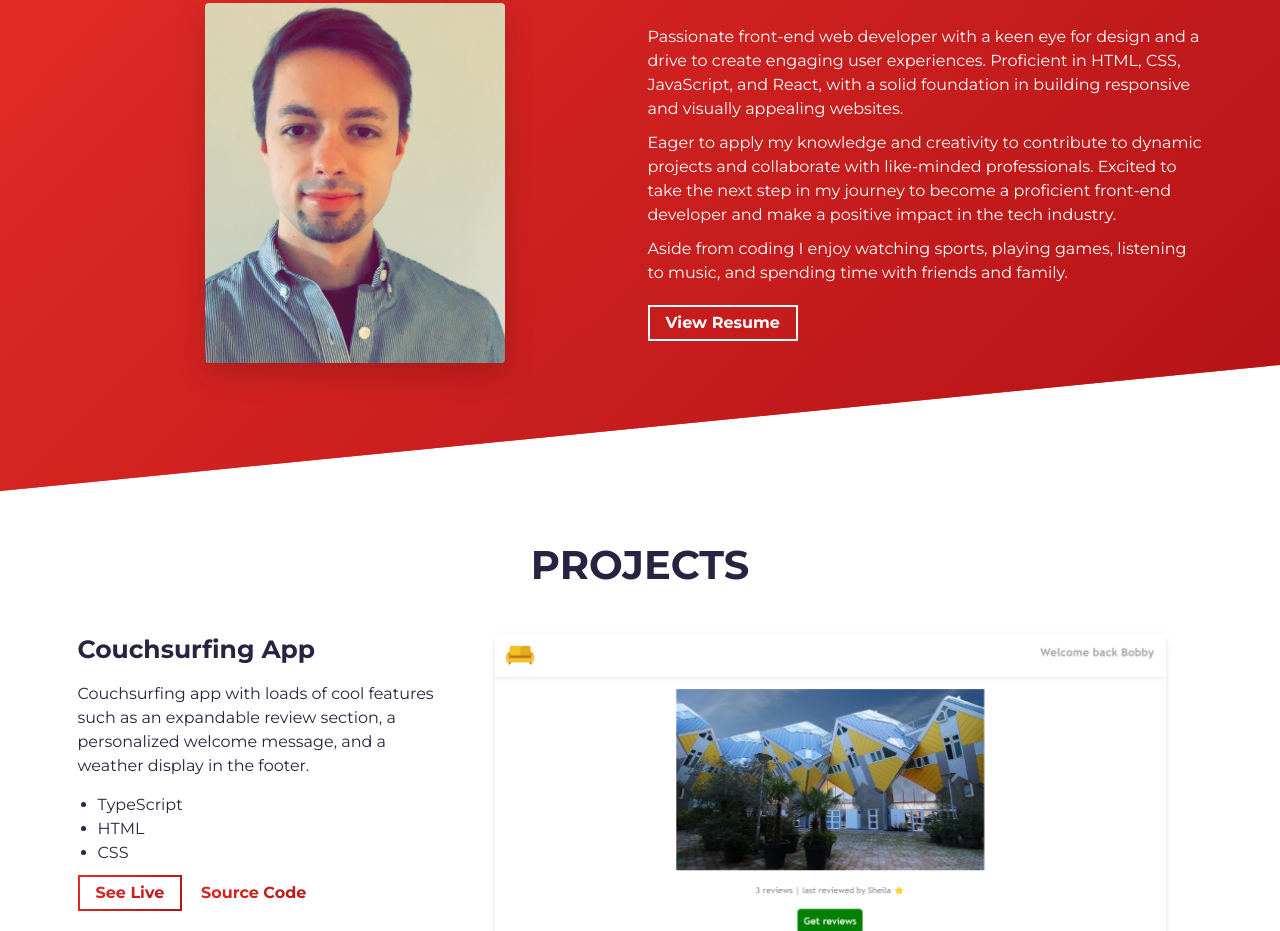
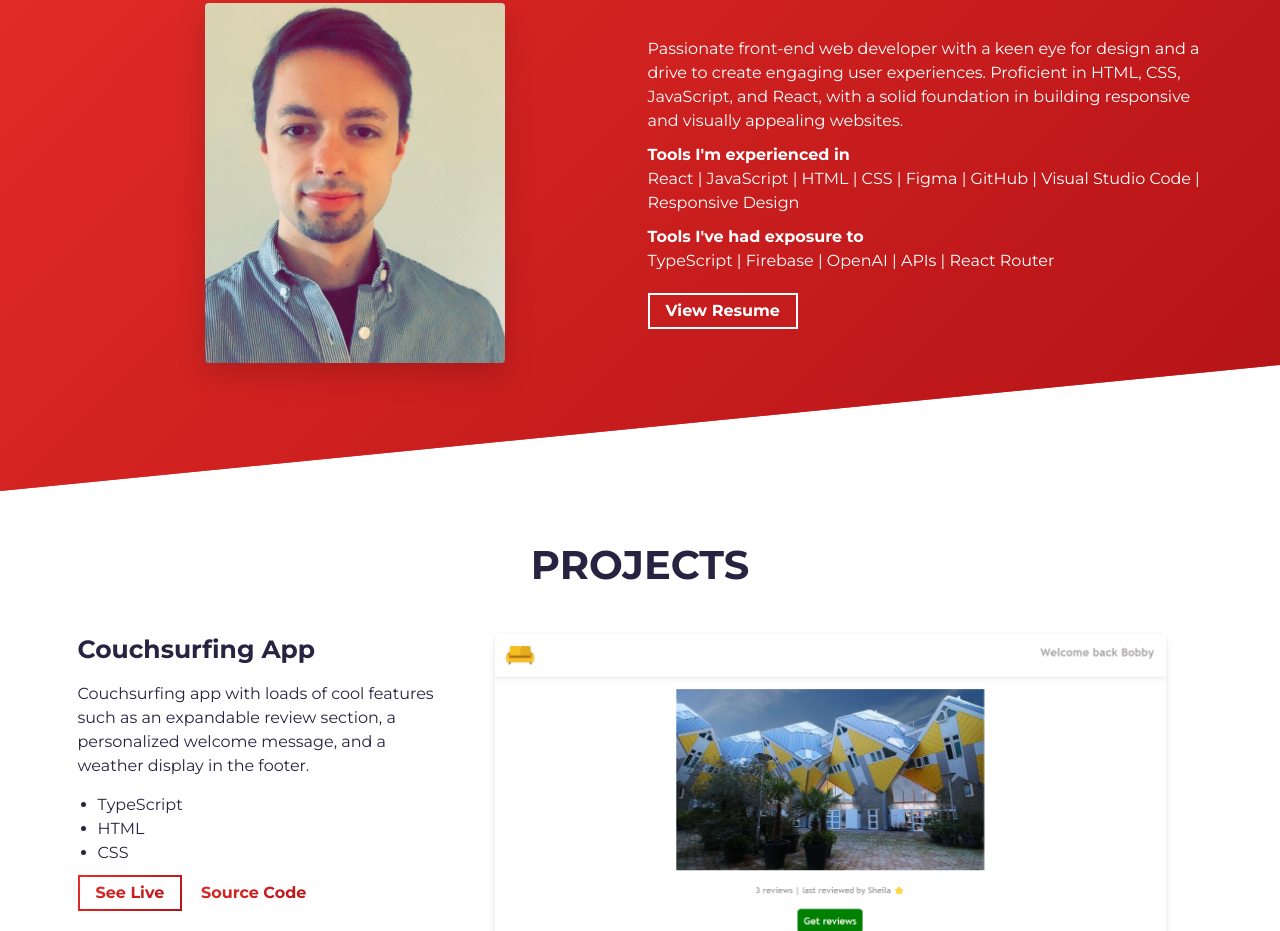
Before and after one commit to Cory117/portfolio, a website built with Parcel: page src/index.html in a window 1280 px wide. Shown: the part 940-1871 px from the top of the page. Built offline with nearby package versions, Linux system fonts and the light colour scheme.

Commit message:
updated about info

```diff
--- a/src/index.html
+++ b/src/index.html
@@ -64,10 +64,14 @@
                 Passionate front-end web developer with a keen eye for design and a drive to create engaging user experiences. Proficient in HTML, CSS, JavaScript, and React, with a solid foundation in building responsive and visually appealing websites.
               </p>
               <p class="about-wrapper__info-text">
-                Eager to apply my knowledge and creativity to contribute to dynamic projects and collaborate with like-minded professionals. Excited to take the next step in my journey to become a proficient front-end developer and make a positive impact in the tech industry.
+                <b>Tools I'm experienced in</b>
+                <br>
+                React | JavaScript | HTML | CSS | Figma | GitHub | Visual Studio Code | Responsive Design
               </p>
               <p class="about-wrapper__info-text">
-                Aside from coding I enjoy watching sports, playing games, listening to music, and spending time with friends and family.
+                <b>Tools I've had exposure to</b>
+                <br>
+                TypeScript | Firebase | OpenAI | APIs | React Router
               </p>
               <span class="d-flex mt-3">
                 <a
```
